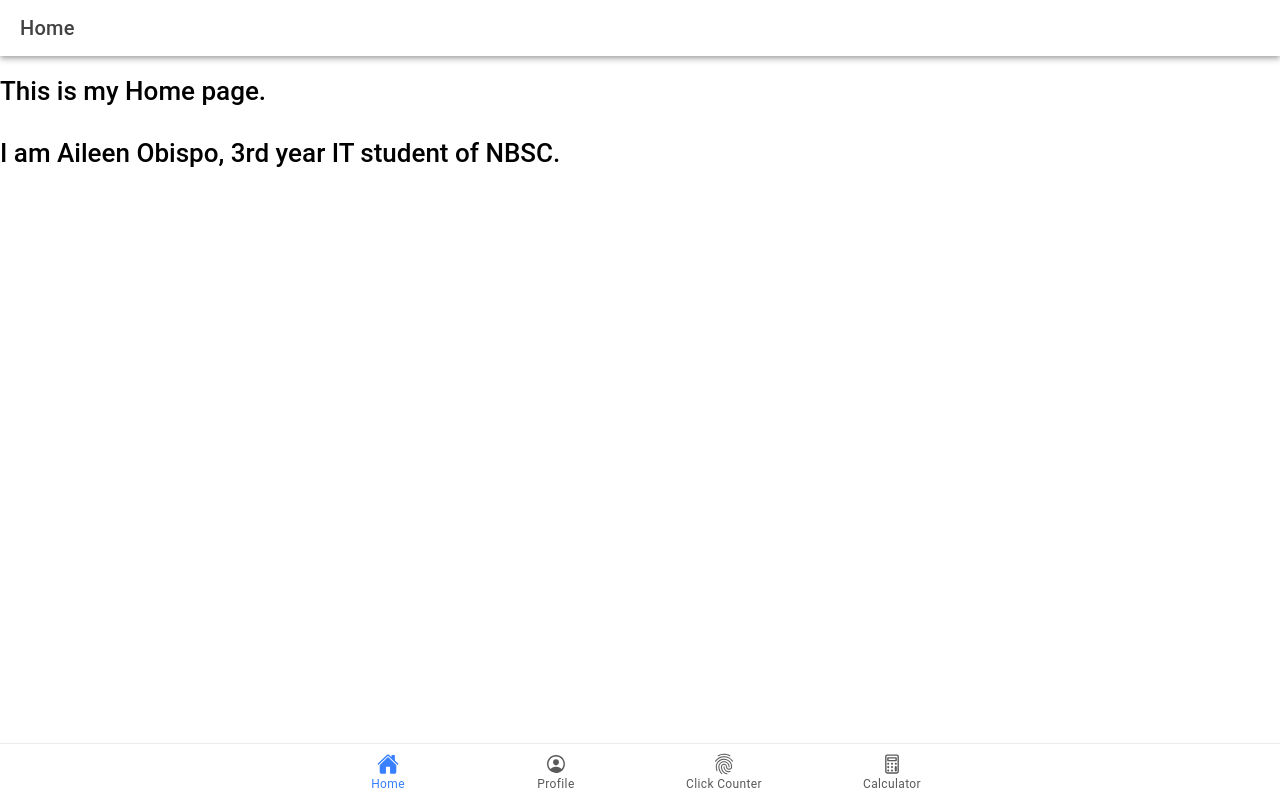
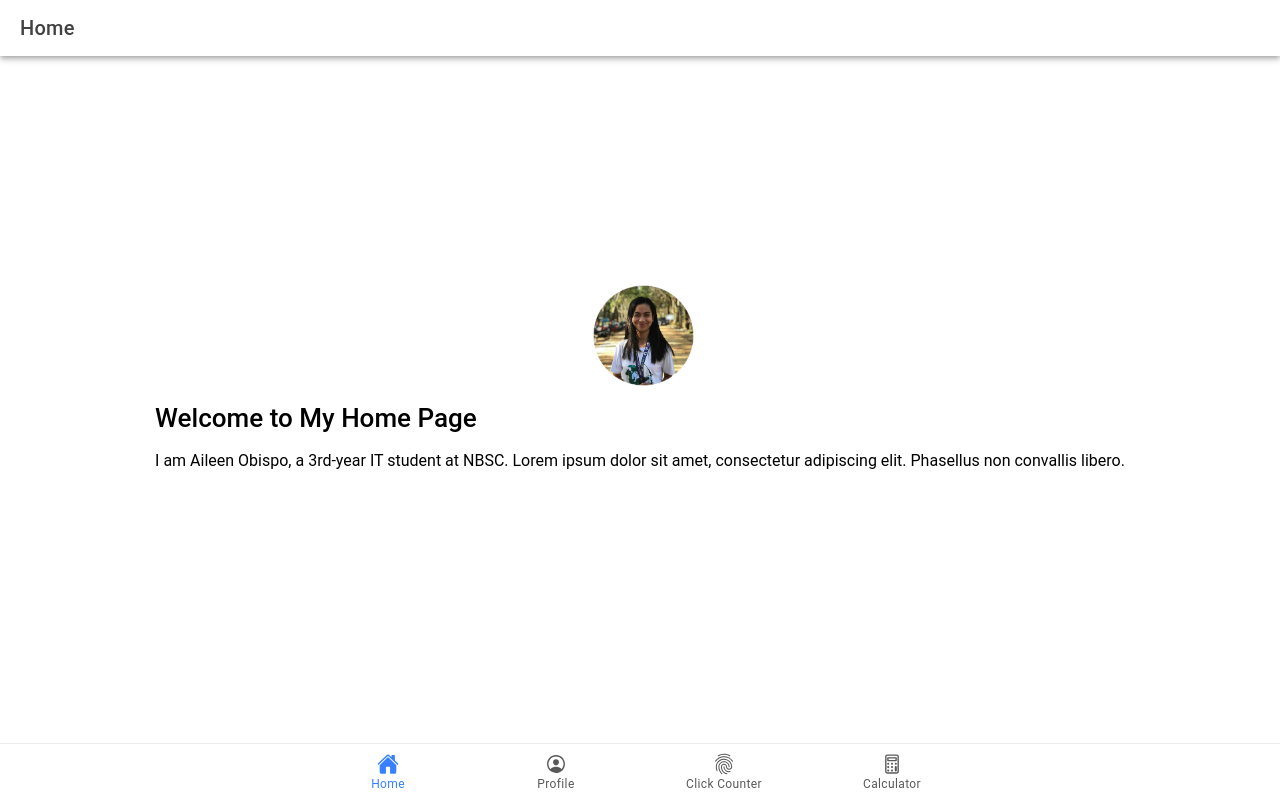
Before and after one commit to Cutiekuan/ion-t-obispo, a React (Vite) app: page /home in a window 1280 px wide. Built offline with nearby package versions, Linux system fonts and the light colour scheme.

Commit message:
added a homepage and simple content

```diff
--- a/src/pages/Home.tsx
+++ b/src/pages/Home.tsx
@@ -1,10 +1,12 @@
+import React from 'react';
 import {
-    //Initial Components
-    IonContent, IonHeader, IonPage, IonTitle, IonToolbar,
+  IonContent,
+  IonHeader,
+  IonPage,
+  IonTitle,
+  IonToolbar,
 } from '@ionic/react';
-
-// CSS
-//import './profile.css';
+import './Home.css'; // Import your CSS file for styling
 
 const Home: React.FC = () => {
   return (
@@ -20,11 +22,20 @@ import {
             <IonTitle size="large">Home</IonTitle>
           </IonToolbar>
         </IonHeader>
-          <h1>This is my Home page.<br></br><br></br>I am Aileen Obispo, 3rd year IT student of NBSC.</h1>
+        <div className="container">
+        <img alt="Silhouette of mountains" id="profile_pic" src="../src/assets/img/PROFPIC_AILEEN_PNG.png" />
+          <div className="content">
+            <h1>Welcome to My Home Page</h1>
+            <p>
+              I am Aileen Obispo, a 3rd-year IT student at NBSC. Lorem ipsum
+              dolor sit amet, consectetur adipiscing elit. Phasellus non
+              convallis libero.
+            </p>
+          </div>
+        </div>
       </IonContent>
     </IonPage>
   );
 };
 
-  //
 export default Home;
```
Lines whose indentation alone changed are shown as unchanged.
